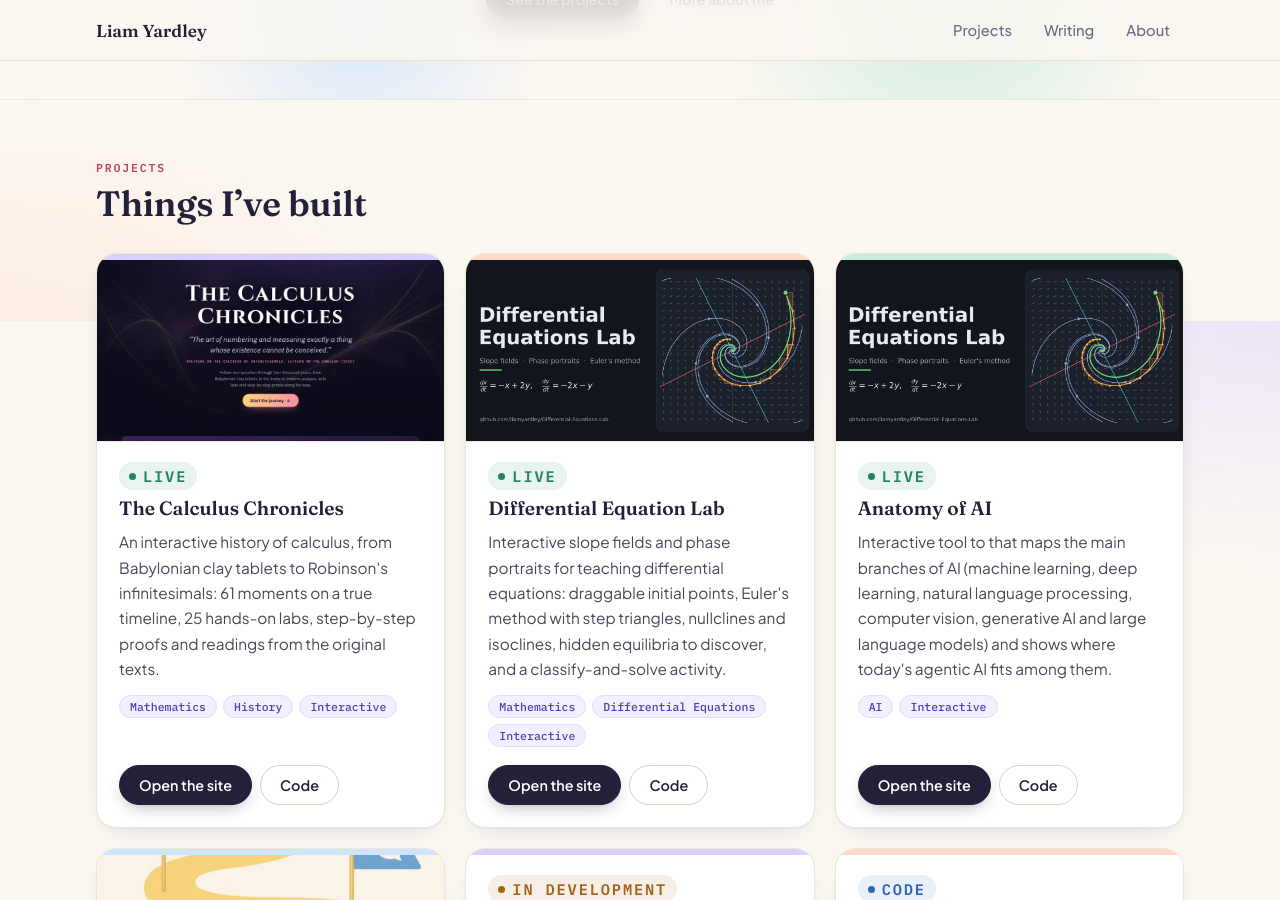
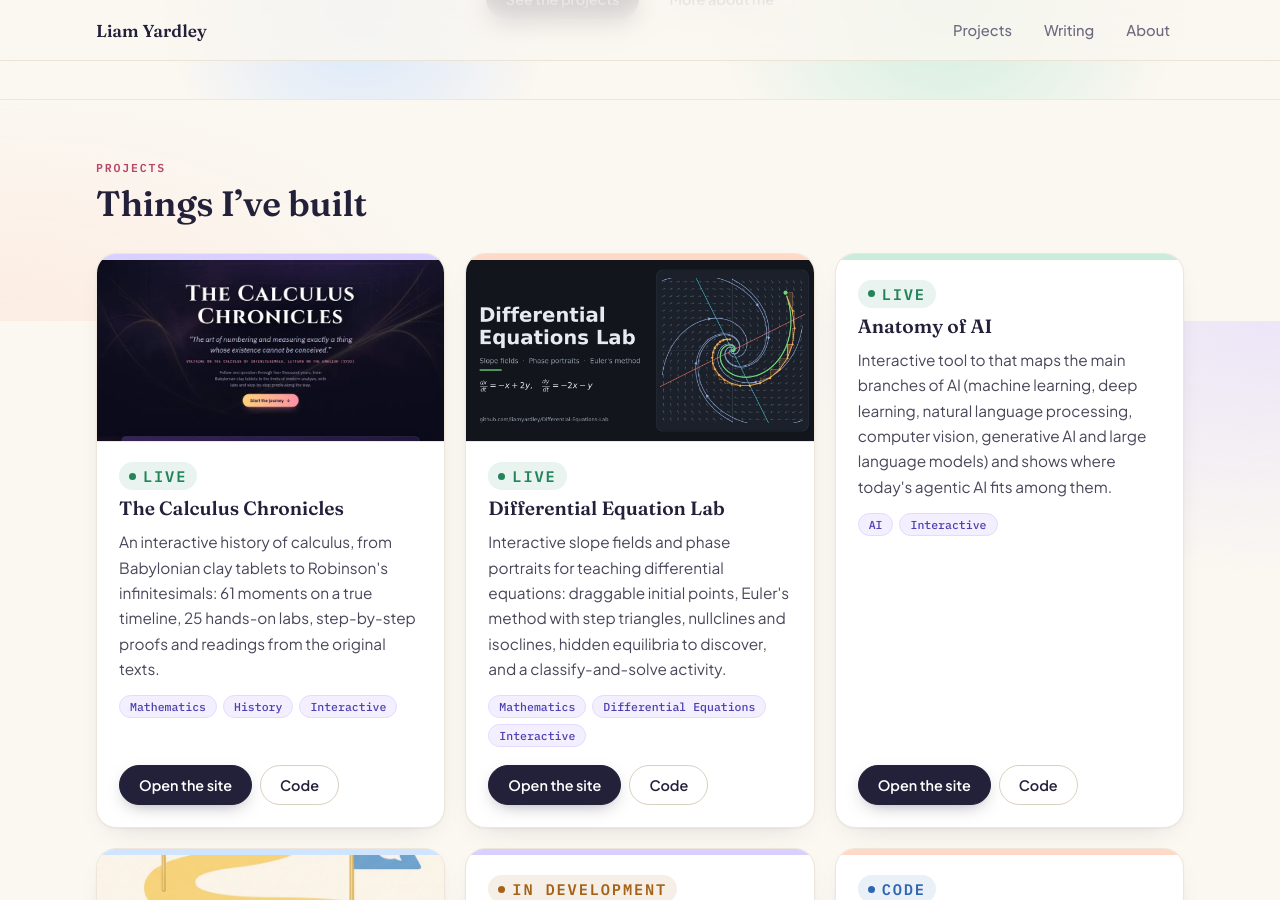
Before and after one commit to liamyardley/liamyardley.github.io, a Jekyll site: the page built from index.html, in a window 1280 px wide and 900 px high, scrolled down 579 px. Built offline with Jekyll 4.4.1, drawn with Linux system fonts in a browser that asks for light colours.

Commit message:
Remove image for Anatomy of AI project
Removed image reference for the Anatomy of AI project.

```diff
--- a/_data/projects.yml
+++ b/_data/projects.yml
@@ -39,7 +39,7 @@
   link: https://liamyardley.github.io/Anatomy-of-AI/
   link_text: Open the site
   code: https://github.com/liamyardley/Anatomy-of-AI
-  image: social-preview.webp
+  image: ""
   tags: [AI, Interactive]
 
 - title: Little Milestones
```
